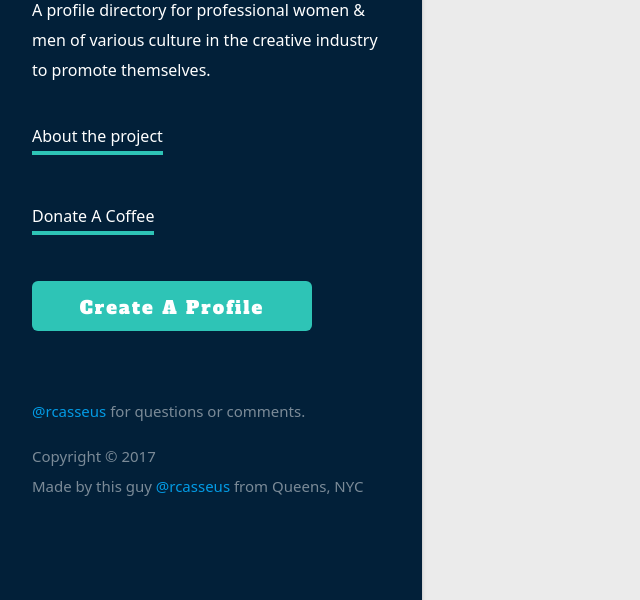
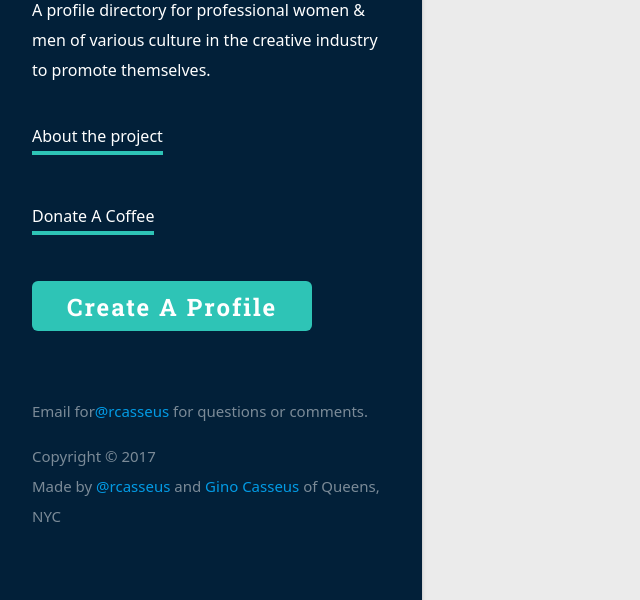
Before and after one commit to rcasseus/Creatives-Of-Color, a plain HTML site: page index.html in a window 1280 px wide. Shown: the part 200-800 px from the top of the page, without its empty margins (0-640 px from the left). Drawn offline with nearby package versions, Linux system fonts and the light colour scheme; no server answers.

Commit message:
General updates
fixed laying out li tag. Rewrote footer.

```diff
--- a/index.html
+++ b/index.html
@@ -33,6 +33,7 @@
     <link rel="stylesheet" href="sass/materialize.css">
     <link href="https://fonts.googleapis.com/icon?family=Material+Icons" rel="stylesheet">
     <link href="https://fonts.googleapis.com/css?family=Alfa+Slab+One" rel="stylesheet">
+    <link href="https://fonts.googleapis.com/css?family=Roboto+Slab:700" rel="stylesheet">
     <script src="https://code.jquery.com/jquery-1.10.2.js"></script>
     <script src="https://ajax.googleapis.com/ajax/libs/jquery/3.2.1/jquery.min.js"></script>
 
@@ -49,14 +50,15 @@
            <li><h1 id="demo">Creatives Of Color</h1></li>
            <li><p>A profile directory for professional women & men of various culture in the creative industry to promote themselves.</p></li>
            <li><a href="https://blog.prototypr.io/people-of-color-in-design-and-tech-b715fe0851b8" target="_blank">About the project</a></li>
-           <li><a class="modalTrigger" href="#modal1" onclick="displayModal()">Donate A Coffee</a>
-            <li><a class="waves-effect waves-light btn"  href="https://docs.google.com/forms/d/e/1FAIpQLSfGrssUEpQnnbIZDSqN-wNz_gYyaWvWz03XzA1vCKsDuIbzNg/viewform?usp=sf_link" target="_blank">Create a Profile</a></li>
-           </li>
+           <li><a class="modalTrigger" href="#modal1" onclick="displayModal()">Donate A Coffee</a></li>
+            <li><a class="waves-effect waves-light btn"
+              href="https://docs.google.com/forms/d/e/1FAIpQLSfGrssUEpQnnbIZDSqN-wNz_gYyaWvWz03XzA1vCKsDuIbzNg/viewform?usp=sf_link" target="_blank">Create a Profile</a></li>
+
 
            <li>
              <footer class="page-footer">
-               <p><a href="https://twitter.com/rcasseus" target="_blank">@rcasseus</a> for questions or comments.</p>
-               <p class="">Copyright &#169; <span id="copyRightYear">2017</span> <br>Made by this guy <a href="https://twitter.com/rcasseus" target="_blank">@rcasseus</a> from Queens, NYC</p>
+               <p>Email for<a href="https://twitter.com/rcasseus" target="_blank">@rcasseus</a> for questions or comments.</p>
+               <p class="">Copyright &#169; <span id="copyRightYear">2017</span> <br>Made by <a href="https://twitter.com/rcasseus" target="_blank">@rcasseus</a> and <a href="https://www.linkedin.com/in/ginocasseus/" target="_blank">Gino Casseus</a> of Queens, NYC </p>
 
                 <!-- <p class="">Copyright © 2017 <br>Made by Rhino and Spade</p> -->
 
--- a/sass/components/_buttons.scss
+++ b/sass/components/_buttons.scss
@@ -11,7 +11,8 @@
   vertical-align: middle;
   // Gets rid of tap active state
   -webkit-tap-highlight-color: transparent;
-  font-family: 'Alfa Slab One', cursive;
+  font-family: 'Roboto Slab', serif;
+  font-weight: 700;
   letter-spacing: 1.5px;
 }
 
--- a/sass/components/_variables.scss
+++ b/sass/components/_variables.scss
@@ -58,9 +58,9 @@ $badge-height: 22px !default;
 // Shared styles
 $button-border: none !default;
 $button-background-focus: lighten($secondary-color, 4%) !default;
-$button-font-size: 18px !default;
+$button-font-size: 24px !default;
 $button-icon-font-size: 1.3rem !default;
-$button-height: 48px !default;
+$button-height: 28px !default;
 $button-padding: 0 3rem !default;
 $button-radius: 6px !default;
 
```
Also changed, not shown: sass/materialize.css.
